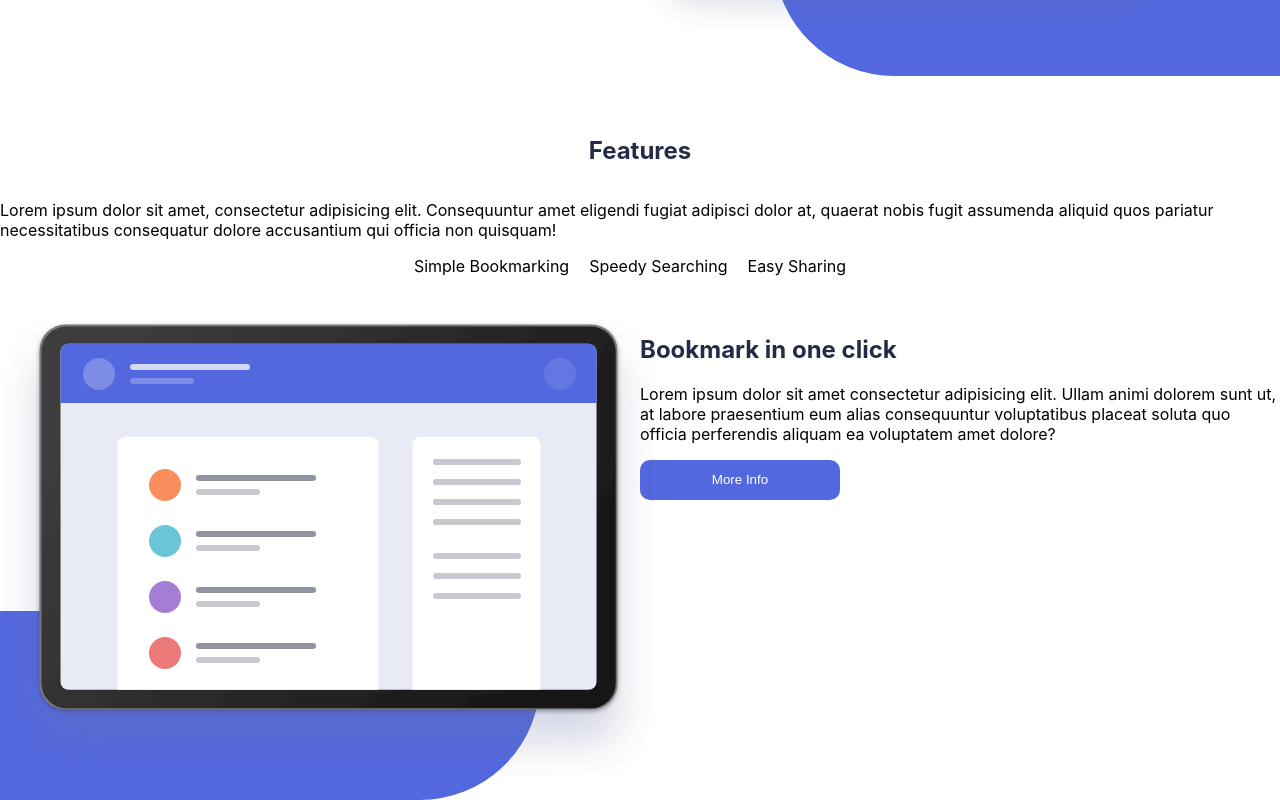
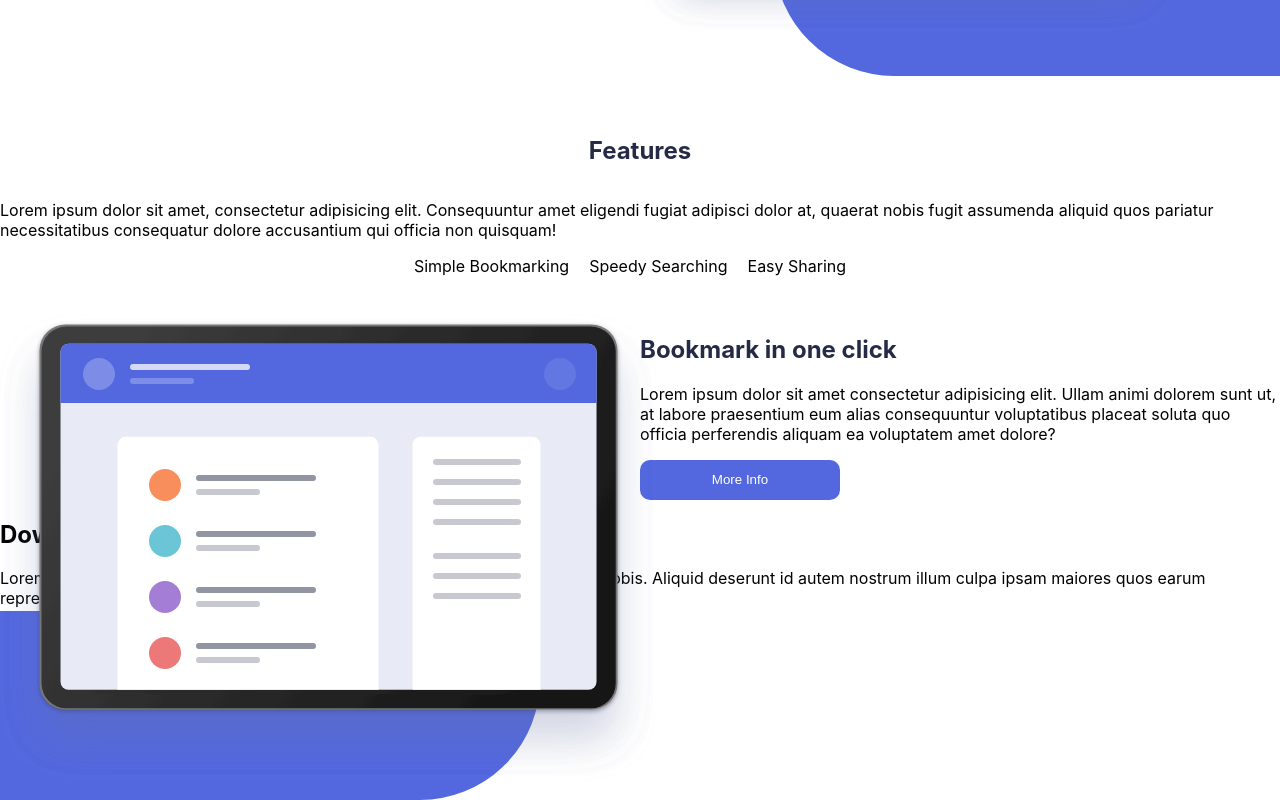
Before and after one commit to steven-mpawulo/bookmark-landing-page, a React (Create React App) app: page / in a window 1280 px wide. Shown: the part 503-1303 px from the top of the page. Built offline with nearby package versions, Linux system fonts and the light colour scheme.

Commit message:
adds files for card custom component

```diff
--- a/src/components/main/Main.js
+++ b/src/components/main/Main.js
@@ -48,6 +48,10 @@ const Main = () => {
                 </div>
             </div>
         </section>
+        <section className='third-section'>
+            <h2>Download the extension</h2>
+            <p>Lorem ipsum dolor sit amet consectetur adipisicing elit. Veniam aperiam sed ex nobis. Aliquid deserunt id autem nostrum illum culpa ipsam maiores quos earum reprehenderit et, facere iste porro consequatur.</p>
+        </section>
     </main>
   )
 }
```
Also changed, not shown: src/components/common/card/Card.js (added), src/components/common/card/card.css (added).
